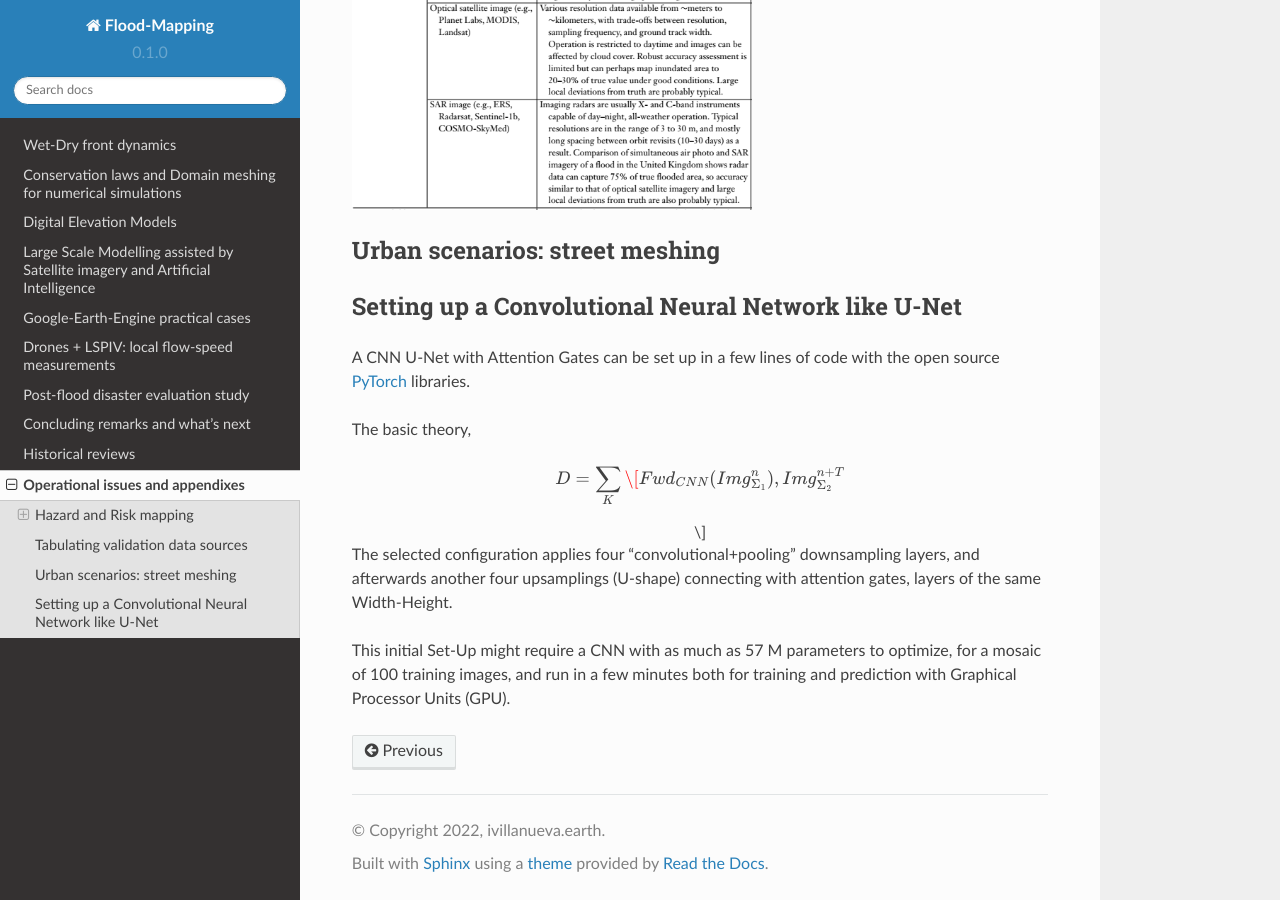
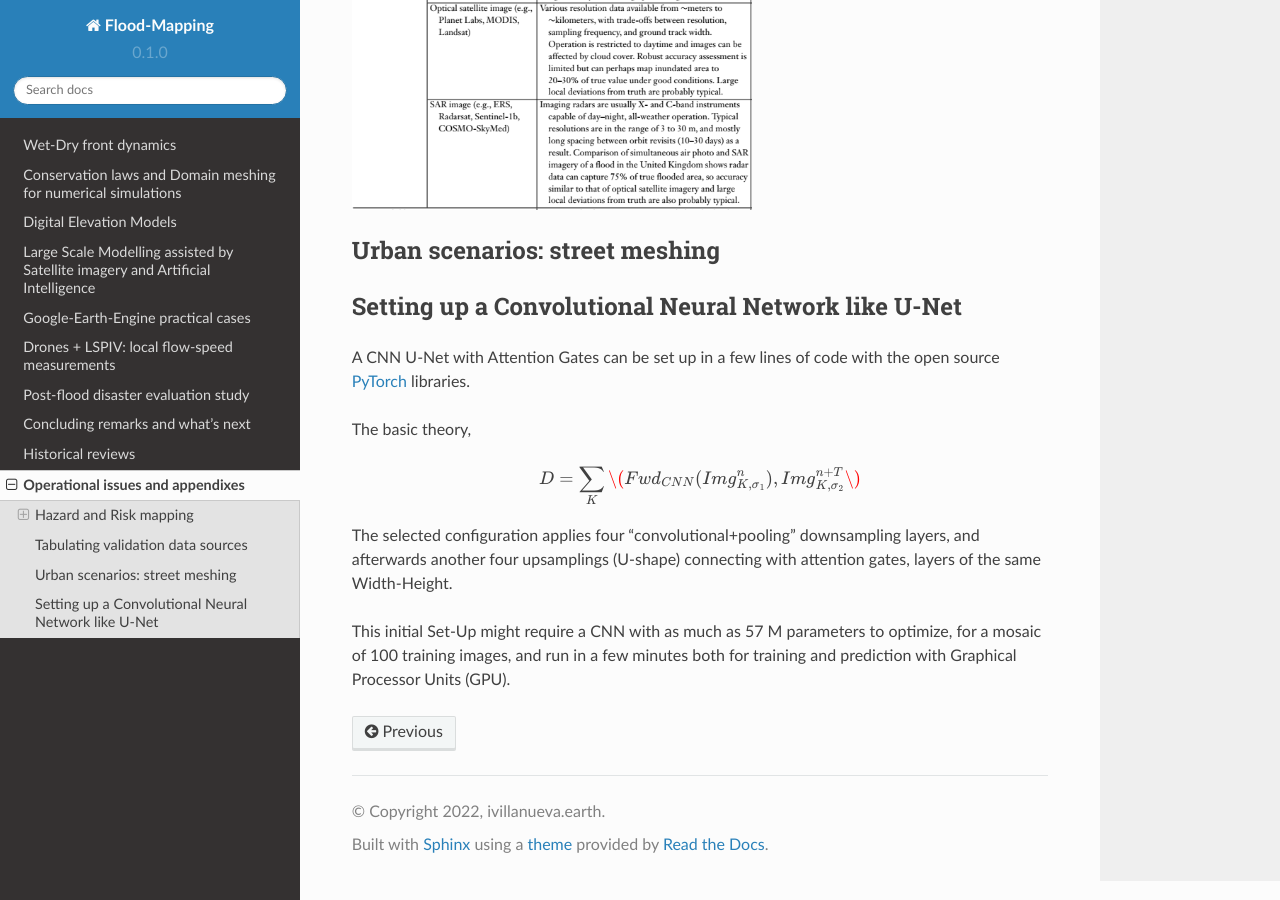
Before and after one commit to ivillamadrid/FloodMapping, a Sphinx documentation site: the page built from docs/source/operational_appx.rst, in a window 1280 px wide and 900 px high, scrolled down 1581 px. Built offline with Sphinx 7.4.7 and the Read the Docs theme 2.0.0, drawn with Linux system fonts in a browser that asks for light colours.

```diff
--- a/docs/source/operational_appx.rst
+++ b/docs/source/operational_appx.rst
@@ -69,7 +69,7 @@ The basic theory,
 
 .. math::
 
-  D=\sum_{K} \[Fwd_{CNN}(Img_{\Sigma_1}^{n}), Img_{\Sigma_2}^{n+T}\]
+  D=\sum_{K} \(Fwd_{CNN}(Img_{K,\sigma_1}^{n}), Img_{K, \sigma_2}^{n+T}\)
 
 
 The selected configuration applies four "convolutional+pooling" downsampling layers, and afterwards another four upsamplings (U-shape)
```
